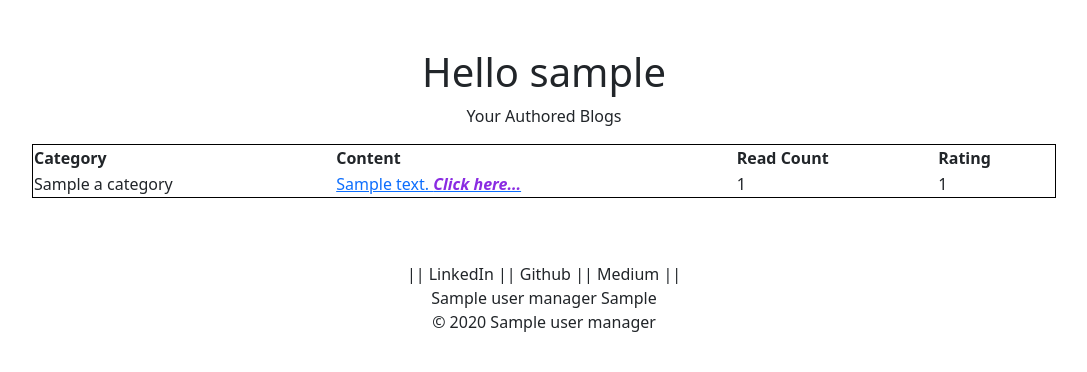
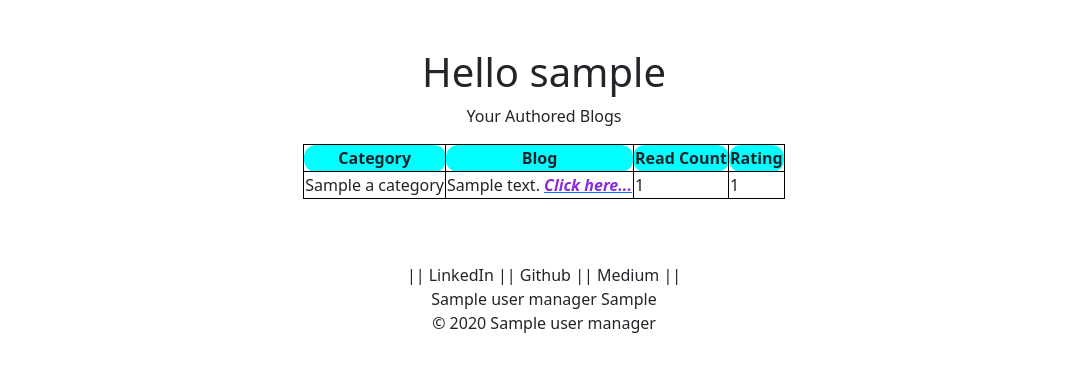
Before and after one commit to abhijitpaul0212/BlogVerse, a Flask app: template project/templates/blogs/view_blog.html in a window 1280 px wide. Shown: the part 65-437 px from the top of the page, without its empty margins (96-1183 px from the left). Run offline with Flask 2, Linux system fonts and the light colour scheme; the visitor is signed in with stand-in values (Sample User, id 1); tables that the repository leaves empty hold one stand-in row (values such as "Sample post"); the template is opened without the code that fills it: most values are stand-ins (such as "Sample title", 1, 10 or a date in 2020); some libraries are stand-ins or nearby versions.

Commit message:
Updated the env variables and few template formats

```diff
--- a/project/app.py
+++ b/project/app.py
@@ -1,14 +1,14 @@
 import os
-from flask import Flask
+
 import json
 
 import datetime
-from datetime import timedelta
+
 from flask_mongoengine import (
     MongoEngine,
-    MongoEngineSession,
     MongoEngineSessionInterface,
 )
+
 from flask_user import (
     login_required,
     UserManager,
@@ -16,22 +16,15 @@ from flask_user import (
     current_user,
     roles_required,
 )
-from flask_login import logout_user
+
 from flask import (
     Flask,
-    render_template_string,
     render_template,
     redirect,
     url_for,
     request,
     flash,
-    session,
 )
-from mongoengine.fields import ReferenceField
-from flask_wtf.csrf import CSRFProtect, CSRFError
-import json
-from json.decoder import JSONDecodeError
-from jsonschema import validate, ValidationError
 
 from config import DevelopmentConfig
 
@@ -59,6 +52,7 @@ app.session_interface = MongoEngineSessionInterface(db)
 # Initiate the Flask Debug Toolbar Extension
 if os.environ.get("FDT") == "ON":
     toolbar = DebugToolbarExtension(app)
+
 
 # --- // Classes -> MongoDB Collections: User, Venue, Review
 # Flask-User User Class (Collection) extended with email_confirmed_at
@@ -132,7 +126,7 @@ class Comment(db.Document):
 user_manager = UserManager(app, db, User)
 
 
-# --- // Safe Havens Main Routes (Endpoints): CRUD.
+# --- // BlogVerse Main Routes (Endpoints): CRUD.
 @app.route("/")
 @app.route("/index")
 @app.route("/index.htm")
@@ -233,7 +227,12 @@ def view_blogs():
     all_categories = Category.objects.all()
     all_categories = [all_cat for all_cat in all_categories]
 
-    all_self_blogs = Blog.objects.filter(blog_user_id=current_user.id).all()
+    user = User.objects.filter(id=current_user.id).all()[0]
+
+    if user.username == 'admin':
+        all_self_blogs = Blog.objects.all()
+    else:
+        all_self_blogs = Blog.objects.filter(blog_user_id=current_user.id).all()
     return render_template("blogs/view_blog.html", all_self_blogs=all_self_blogs, all_categories=all_categories)
 
 
@@ -297,12 +296,7 @@ with app.app_context():
     get_all_categories()
 
 
-# --- // Error Handlers for 400 CSRF Error (Bad Request), 404 Page Not Found, 405 Method Not Allowed, and 500 Internal Server Error.
-@app.errorhandler(CSRFError)
-def handle_csrf_error(error):
-    excuse = "Apologies, the Safe Havens Security Detail have omitted to secure this page! We're calling them back from their lunch-break to fix this. Please click on [ Home ] to go to the Home Page, or click on [ Sign Out ] below."
-    return render_template("oops.html", error=error.description, excuse=excuse, error_type="Client: 400 - Bad Request")
-
+# --- // Error Handlers for 404 Page Not Found, 405 Method Not Allowed, and 500 Internal Server Error.
 
 @app.errorhandler(404)
 def not_found(error):
--- a/project/templates/blogs/view_blog.html
+++ b/project/templates/blogs/view_blog.html
@@ -2,17 +2,28 @@
 
 {% block content %}
 <center>
+    <style>
+        th{
+            background-color: aqua;
+            text-align: center;
+        }
+
+        table, td, th{
+            border: 1px solid black;
+            border-radius: 12px;
+        }
+    </style>
     <br>
     <br>
     <h1>Hello {{ current_user.username }}</h1> Your Authored Blogs
     <p>
-        <table style="border: 1px solid black; border-radius: 10px; padding: 3%; width: 80%;">
+        <table>
             <thead>
                 <th>
                     Category
                 </th>
                 <th>
-                    Content
+                    Blog
                 </th>
                 <th>
                     Read Count
@@ -32,11 +43,12 @@
                             {% endfor %}
                         </td>
                         <td>
+                            {{ a_blog.blog_text | safe | truncate(275) }}
                             <a href="/self_blog_detail/{{ a_blog.id }}/{% for a_category in all_categories %}
                             {%- if a_category.id == a_blog.category_id -%}
                                 {{ a_category.category_name }}
                             {%- endif -%}
-                        {% endfor %} "> {{ a_blog.blog_text | safe | truncate(275) }} <i><b style="color: blueviolet;">Click here...</b></i></a>
+                        {% endfor %} "><i><b style="color: blueviolet;">Click here...</b></i></a>
                         </td>
                         <td>
                             {{ a_blog.blog_read_count }}
@@ -45,6 +57,10 @@
                             {{ a_blog.blog_rating_count }}
                         </td>
                     </tr>
+                {% else %}
+                <br>
+                <h3>You have no blogs published yet!</h3>
+                <H5><a href="{{ url_for('create_blog') }}">Create a blog</a></H5>
                 {% endfor %}
             </tbody>
         </table>
--- a/requirements.txt
+++ b/requirements.txt
@@ -2,7 +2,6 @@ flask==2.2.3
 flask_appbuilder
 flask_mongoengine
 mongoengine
-flake8
 pymongo==4.3.3
 pymongo[srv]
 Flask-User==1.0.2.2
```
Also changed, not shown: config.py (+10 -7 lines), project/templates/blogs/list_all_blogs.html (+9 -5 lines).
